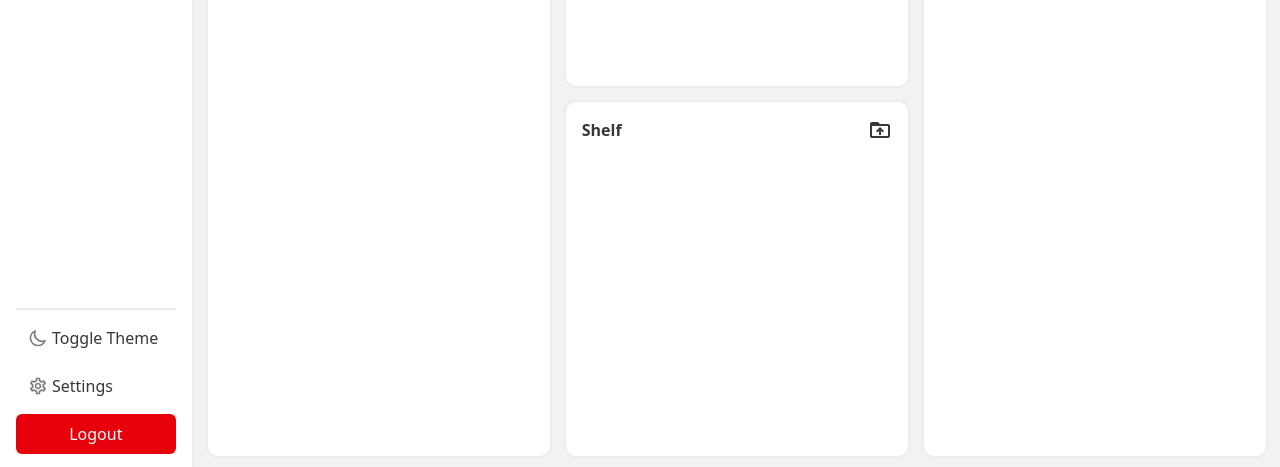
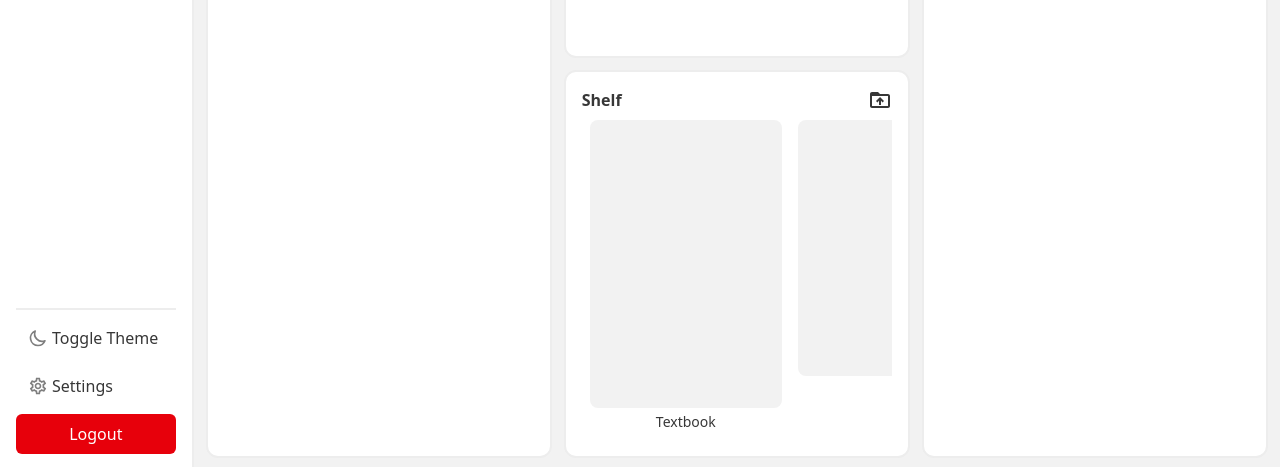
Before and after one commit to Kay199711/Studyplanner, a React (Vite) app in the folder frontend/: page /dashboard in a window 1280 px wide. Shown: the part 330-797 px from the top of the page. Built offline with nearby package versions, Linux system fonts and the light colour scheme; no server answers; sample sign-in values are in the browser's storage.

Commit message:
began working on the shelf panel

```diff
--- a/frontend/src/pages/dashboard/Shelf.jsx
+++ b/frontend/src/pages/dashboard/Shelf.jsx
@@ -1,10 +1,43 @@
+import { useState } from "react";
 import { MdDriveFolderUpload } from "react-icons/md";
 
 export default function Shelf() {
-    return (
-        <div className="flex justify-between border-2 border-brd-primary dark:border-brd-primary-dark rounded-xl flex-1 p-4  bg-primary dark:bg-primary-dark">
-            <p className="font-bold">Shelf</p>
-            <MdDriveFolderUpload className="w-6 h-6" />
+  const [isModalOpen, setIsModalOpen] = useState(false);
+  return (
+    <div className="relative flex flex-col border-2 border-brd-primary dark:border-brd-primary-dark rounded-xl flex-1 p-4  bg-primary dark:bg-primary-dark">
+      {/* Header */}
+      <div className="flex justify-between items-center">
+        <p className="font-bold">Shelf</p>
+        <button onClick={() => setIsModalOpen(true)}>
+          <MdDriveFolderUpload className="w-6 h-6 cursor-pointer" />
+        </button>
+      </div>
+      {/* Centering Div */}
+      <div className="flex flex-1 items-center justify-center w-full">
+        {isModalOpen && (
+            <div className="absolute inset-0 bg-black bg-opacity-50 rounded-xl">
+            <div className="bg-primary dark:bg-primary-dark rounded-xl p-6 flex flex-col gap-4">
+
+
+            </div>
         </div>
-    )
+        )}
+
+
+
+        {/* Scroll Div */}
+        <div className="flex flex-row gap-2 overflow-x-auto">
+          {/* Thumbnails */}
+          <div className="flex flex-col gap-1 w-52 p-2 shrink-0 items-center">
+            <div className="bg-secondary dark:bg-secondary-dark rounded-lg h-72 w-48"></div>
+            <p className="text-sm">Textbook</p>
+          </div>
+          <div className="flex flex-col gap-1 w-96 p-2 shrink-0 items-center">
+            <div className="bg-secondary dark:bg-secondary-dark rounded-lg h-64 w-96"></div>
+            <p className="text-sm">Youtube Video</p>
+          </div>
+        </div>
+      </div>
+    </div>
+  );
 }
```
Also changed, not shown: 1 other file (tests, documents, lock files or other folders).
